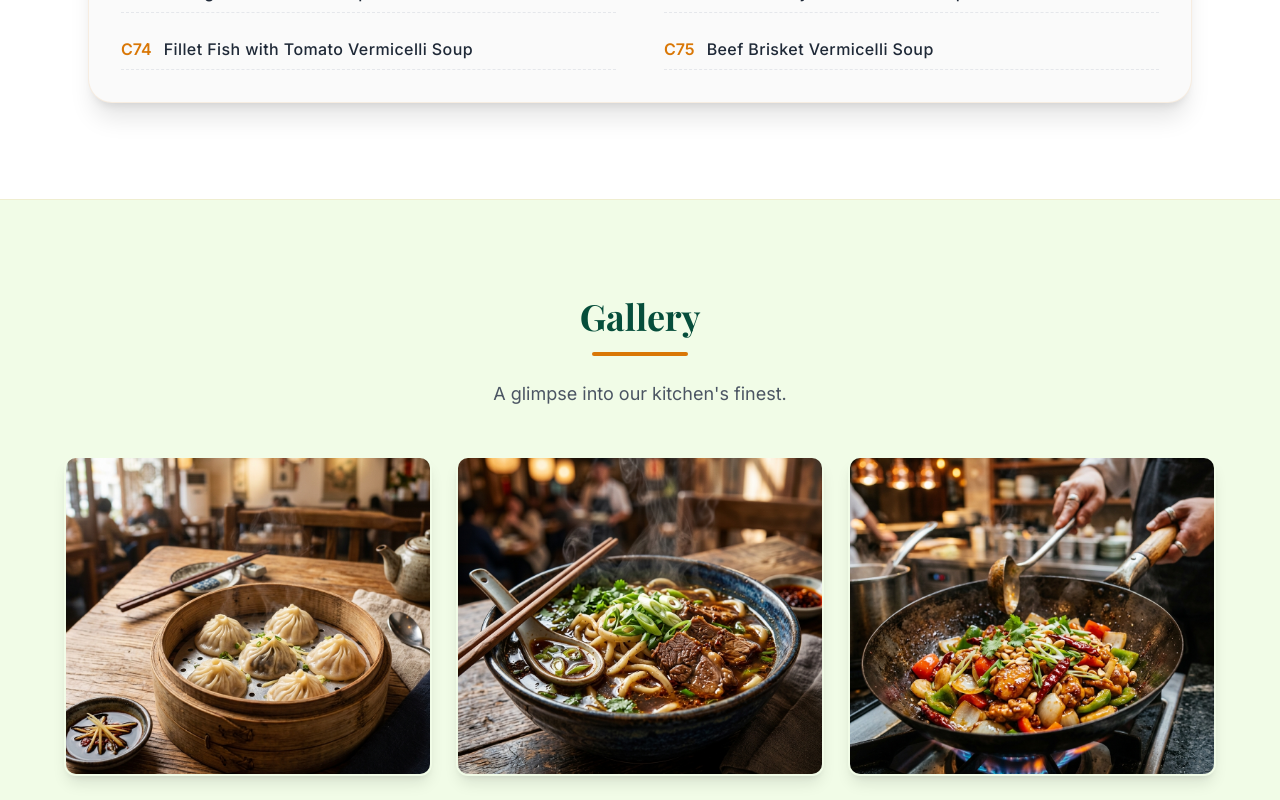
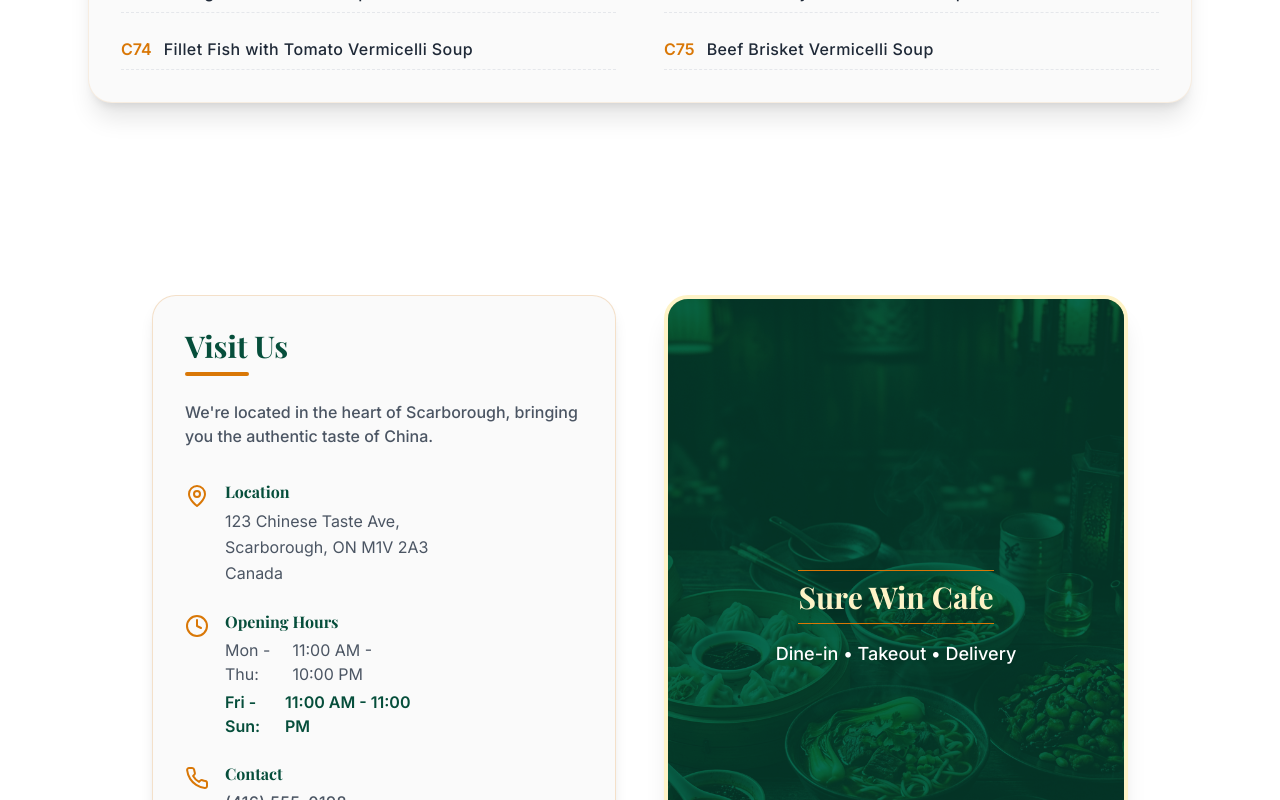
Before and after one commit to masatosotoma/sure-win-cafe, a React (Vite) app: page / in a window 1280 px wide. Shown: the part 2000-2800 px from the top of the page. Built offline with nearby package versions, Linux system fonts and the light colour scheme.

Commit message:
removed gallery section

```diff
--- a/src/App.jsx
+++ b/src/App.jsx
@@ -4,7 +4,6 @@
 import Hero from './components/Hero'
 import About from './components/About'
 import DigitalMenu from './components/DigitalMenu'
-import Gallery from './components/Gallery'
 import OpeningHours from './components/OpeningHours'
 import Footer from './components/Footer'
 
@@ -16,7 +15,6 @@
         <Hero />
         <About />
         <DigitalMenu />
-        <Gallery />
         <OpeningHours />
         <Footer />
       </div>
--- a/src/components/Gallery.jsx
+++ /dev/null
@@ -1,40 +0,0 @@
-import React from 'react'
-import { useLanguage } from '../context/LanguageContext'
-
-const Gallery = () => {
-  const { t } = useLanguage()
-
-  const images = [
-    { src: '/images/gallery-1.png', alt: 'Authentic Dumplings' },
-    { src: '/images/gallery-2.png', alt: 'Handmade Noodles' },
-    { src: '/images/gallery-3.png', alt: 'Wok Stir-fry' },
-  ]
-
-  return (
-    <section id="gallery" className="py-24 bg-theme-lightGreen/30 border-y border-theme-gold/10">
-      <div className="container mx-auto px-6">
-        <div className="text-center mb-12">
-          <h2 className="text-4xl font-serif font-bold text-theme-darkGreen mb-4">
-            {t('gallery.title')}
-          </h2>
-          <div className="w-24 h-1 bg-theme-gold mx-auto mb-6 rounded-full"></div>
-          <p className="text-gray-600 text-lg">{t('gallery.desc')}</p>
-        </div>
-
-        <div className="grid grid-cols-1 sm:grid-cols-2 md:grid-cols-3 gap-6 max-w-6xl mx-auto">
-          {images.map((img, idx) => (
-            <div key={idx} className="group overflow-hidden rounded-xl shadow-lg border-2 border-transparent hover:border-theme-gold transition-all duration-500 h-80">
-              <img
-                src={img.src}
-                alt={img.alt}
-                className="w-full h-full object-cover group-hover:scale-110 transition-transform duration-700"
-              />
-            </div>
-          ))}
-        </div>
-      </div>
-    </section>
-  )
-}
-
-export default Gallery
--- a/src/components/Navbar.jsx
+++ b/src/components/Navbar.jsx
@@ -17,7 +17,6 @@
         <div className="hidden md:flex space-x-8 text-sm font-semibold tracking-wide items-center">
           <a href="#about" className="text-gray-700 hover:text-theme-gold transition-colors">{t('nav.about')}</a>
           <a href="#menu" className="text-gray-700 hover:text-theme-gold transition-colors">{t('nav.menu')}</a>
-          <a href="#gallery" className="text-gray-700 hover:text-theme-gold transition-colors">{t('nav.gallery')}</a>
           <a href="#hours" className="text-gray-700 hover:text-theme-gold transition-colors">{t('nav.hours')}</a>
           <button
             onClick={toggleLang}
--- a/src/data/translations.js
+++ b/src/data/translations.js
@@ -3,7 +3,6 @@
     nav: {
       about: "ABOUT",
       menu: "MENU",
-      gallery: "GALLERY",
       hours: "HOURS",
       switchLang: "中文"
     },
@@ -21,10 +20,6 @@
     menuSection: {
       title: "Our Menu",
       desc: "Explore our authentic offerings, carefully crafted for your family."
-    },
-    gallery: {
-      title: "Gallery",
-      desc: "A glimpse into our kitchen's finest."
     },
     hours: {
       title: "Visit Us",
@@ -118,7 +113,6 @@
     nav: {
       about: "關於我們",
       menu: "餐單",
-      gallery: "美食圖庫",
       hours: "營業時間",
       switchLang: "English"
     },
@@ -136,10 +130,6 @@
     menuSection: {
       title: "招牌餐單",
       desc: "探索我們精心為您準備的正宗佳餚。"
-    },
-    gallery: {
-      title: "美食圖庫",
-      desc: "一瞥我們廚房的精緻出品。"
     },
     hours: {
       title: "聯絡我們",
```
